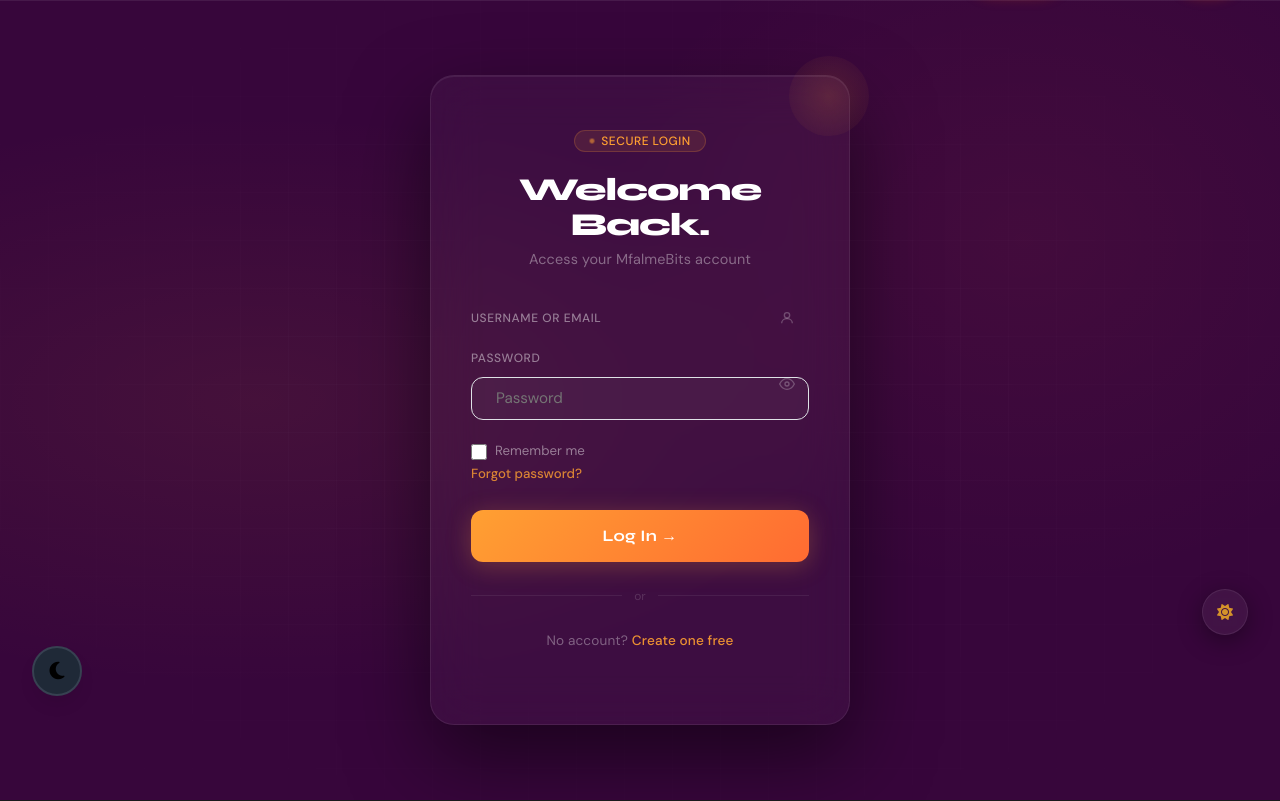
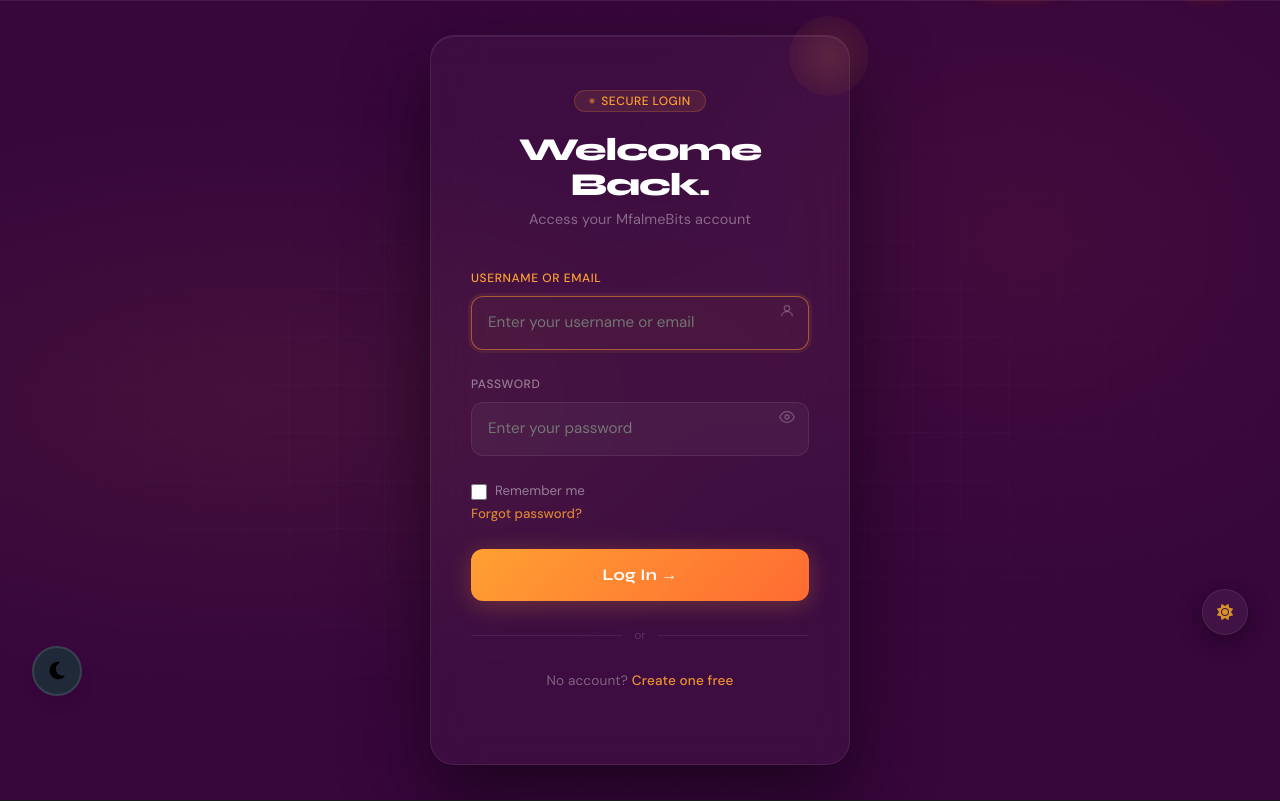
Before and after one commit to eugenconsultancy/mfalmebits_entertain, a Django app: page /accounts/login/ in a window 1280 px wide. Shown: the part 72-873 px from the top of the page. Run offline with Django 4.2, Linux system fonts and the light colour scheme; parts of the project's set-up code (start-up, migrations or seed data) failed here and were passed over; some libraries are stand-ins or nearby versions.

Commit message:
feat: Add username/email field to login form
- Added username/email input field with real-time validation
- Implemented password strength validation matching requirements
- Added visual feedback for valid/invalid inputs
- Improved form UX with loading states and auto-focus

```diff
--- a/templates/accounts/login.html
+++ b/templates/accounts/login.html
@@ -298,6 +298,32 @@
     pointer-events: none;
   }
 
+  /* Additional styles for validation */
+  .field input.error {
+    border-color: #ff6b6b;
+    background: rgba(255,107,107,.05);
+  }
+
+  .field.success input {
+    border-color: #4caf50;
+  }
+
+  .validation-message {
+    font-size: .75rem;
+    margin-top: 4px;
+    display: flex;
+    align-items: center;
+    gap: 4px;
+  }
+
+  .validation-message.error {
+    color: #ff6b6b;
+  }
+
+  .validation-message.success {
+    color: #4caf50;
+  }
+
   @media (max-width: 480px) {
     .card {
       padding: 32px 24px;
@@ -316,16 +342,23 @@
       <p class="sub">Access your MfalmeBits account</p>
     </div>
 
-    <form method="post">
+    <form method="post" id="loginForm" onsubmit="return validateForm()">
       {% csrf_token %}
 
       {% if form.non_field_errors %}
         <div class="err-box">{{ form.non_field_errors }}</div>
       {% endif %}
 
-      <div class="field">
-        <label for="{{ form.username.id_for_label }}">Username or Email</label>
-        {{ form.username }}
+      <!-- Username/Email Field -->
+      <div class="field" id="username-field">
+        <label for="id_username">Username or Email</label>
+        <input type="text"
+               name="username"
+               id="id_username"
+               value="{{ form.username.value|default:'' }}"
+               placeholder="Enter your username or email"
+               required
+               autofocus>
         <span class="icon" aria-hidden="true">
           <svg width="16" height="16" fill="none" stroke="currentColor" stroke-width="2" viewBox="0 0 24 24">
             <circle cx="12" cy="8" r="4"/>
@@ -335,11 +368,17 @@
         {% if form.username.errors %}
           <p class="err">{{ form.username.errors.0 }}</p>
         {% endif %}
+        <div class="validation-message" id="username-validation"></div>
       </div>
 
+      <!-- Password Field -->
       <div class="field" id="pw-field">
-        <label for="{{ form.password.id_for_label }}">Password</label>
-        {{ form.password }}
+        <label for="id_password">Password</label>
+        <input type="password"
+               name="password"
+               id="id_password"
+               placeholder="Enter your password"
+               required>
         <span class="icon" onclick="togglePassword()" role="button" aria-label="Toggle password visibility" style="cursor: pointer;">
           <svg id="eye-icon" width="16" height="16" fill="none" stroke="currentColor" stroke-width="2" viewBox="0 0 24 24">
             <path d="M1 12s4-8 11-8 11 8 11 8-4 8-11 8-11-8-11-8z"/>
@@ -349,17 +388,19 @@
         {% if form.password.errors %}
           <p class="err">{{ form.password.errors.0 }}</p>
         {% endif %}
+        <div class="validation-message" id="password-validation"></div>
       </div>
 
+      <!-- Remember Me Checkbox -->
       <div class="row">
         <label class="remember">
-          {{ form.remember_me }}
+          <input type="checkbox" name="remember_me" id="id_remember_me" {% if form.remember_me.value %}checked{% endif %}>
           <span>Remember me</span>
         </label>
         <a href="{% url 'accounts:password_reset_request' %}" class="forgot">Forgot password?</a>
       </div>
 
-      <button type="submit" class="btn">Log In →</button>
+      <button type="submit" class="btn" id="login-btn">Log In →</button>
     </form>
 
     <div class="divider">or</div>
@@ -371,8 +412,9 @@
 </div>
 
 <script>
+  // Toggle password visibility
   function togglePassword() {
-    const passwordInput = document.querySelector('#pw-field input');
+    const passwordInput = document.querySelector('#id_password');
     const eyeIcon = document.getElementById('eye-icon');
 
     if (passwordInput.type === 'password') {
@@ -383,5 +425,138 @@
       eyeIcon.innerHTML = '<path d="M1 12s4-8 11-8 11 8 11 8-4 8-11 8-11-8-11-8z"/><circle cx="12" cy="12" r="3"/>';
     }
   }
+
+  // Validate username/email format
+  function validateUsername(username) {
+    const emailRegex = /^[^\s@]+@([^\s@]+\.)+[^\s@]+$/;
+    const usernameRegex = /^[a-zA-Z0-9_]{3,30}$/;
+
+    if (!username.trim()) {
+      return { valid: false, message: 'Username or email is required' };
+    }
+
+    if (emailRegex.test(username)) {
+      return { valid: true, message: 'Valid email format' };
+    }
+
+    if (usernameRegex.test(username)) {
+      return { valid: true, message: 'Valid username format' };
+    }
+
+    return { valid: false, message: 'Please enter a valid email or username (3-30 characters, letters, numbers, underscore)' };
+  }
+
+  // Validate password
+  function validatePassword(password) {
+    if (!password) {
+      return { valid: false, message: 'Password is required' };
+    }
+
+    if (password.length < 8) {
+      return { valid: false, message: 'Password must be at least 8 characters' };
+    }
+
+    // Check for uppercase, lowercase, number, special character
+    const hasUpperCase = /[A-Z]/.test(password);
+    const hasLowerCase = /[a-z]/.test(password);
+    const hasNumber = /[0-9]/.test(password);
+    const hasSpecial = /[!@#$%^&*(),.?":{}|<>]/.test(password);
+
+    if (!hasUpperCase) {
+      return { valid: false, message: 'Password must contain at least one uppercase letter' };
+    }
+    if (!hasLowerCase) {
+      return { valid: false, message: 'Password must contain at least one lowercase letter' };
+    }
+    if (!hasNumber) {
+      return { valid: false, message: 'Password must contain at least one number' };
+    }
+    if (!hasSpecial) {
+      return { valid: false, message: 'Password must contain at least one special character (!@#$%^&*)' };
+    }
+
+    return { valid: true, message: 'Valid password' };
+  }
+
+  // Real-time validation for username field
+  const usernameInput = document.getElementById('id_username');
+  const usernameValidation = document.getElementById('username-validation');
+  const usernameField = document.getElementById('username-field');
+
+  if (usernameInput) {
+    usernameInput.addEventListener('input', function() {
+      const result = validateUsername(this.value);
+
+      if (result.valid) {
+        usernameField.classList.add('success');
+        usernameField.classList.remove('error');
+        usernameValidation.className = 'validation-message success';
+        usernameValidation.innerHTML = '✓ ' + result.message;
+      } else {
+        usernameField.classList.remove('success');
+        usernameField.classList.add('error');
+        usernameValidation.className = 'validation-message error';
+        usernameValidation.innerHTML = '⚠ ' + result.message;
+      }
+    });
+  }
+
+  // Real-time validation for password field
+  const passwordInput = document.getElementById('id_password');
+  const passwordValidation = document.getElementById('password-validation');
+  const passwordField = document.getElementById('pw-field');
+
+  if (passwordInput) {
+    passwordInput.addEventListener('input', function() {
+      const result = validatePassword(this.value);
+
+      if (result.valid) {
+        passwordField.classList.add('success');
+        passwordField.classList.remove('error');
+        passwordValidation.className = 'validation-message success';
+        passwordValidation.innerHTML = '✓ ' + result.message;
+      } else {
+        passwordField.classList.remove('success');
+        passwordField.classList.add('error');
+        passwordValidation.className = 'validation-message error';
+        passwordValidation.innerHTML = '⚠ ' + result.message;
+      }
+    });
+  }
+
+  // Form validation before submission
+  function validateForm() {
+    const username = usernameInput ? usernameInput.value : '';
+    const password = passwordInput ? passwordInput.value : '';
+
+    const usernameResult = validateUsername(username);
+    const passwordResult = validatePassword(password);
+
+    if (!usernameResult.valid) {
+      alert(usernameResult.message);
+      if (usernameInput) usernameInput.focus();
+      return false;
+    }
+
+    if (!passwordResult.valid) {
+      alert(passwordResult.message);
+      if (passwordInput) passwordInput.focus();
+      return false;
+    }
+
+    // Show loading state
+    const loginBtn = document.getElementById('login-btn');
+    loginBtn.disabled = true;
+    loginBtn.innerHTML = 'Logging in...';
+
+    return true;
+  }
+
+  // Auto-focus on username field on page load
+  document.addEventListener('DOMContentLoaded', function() {
+    if (usernameInput) {
+      usernameInput.focus();
+    }
+  });
 </script>
 {% endblock %}
```
